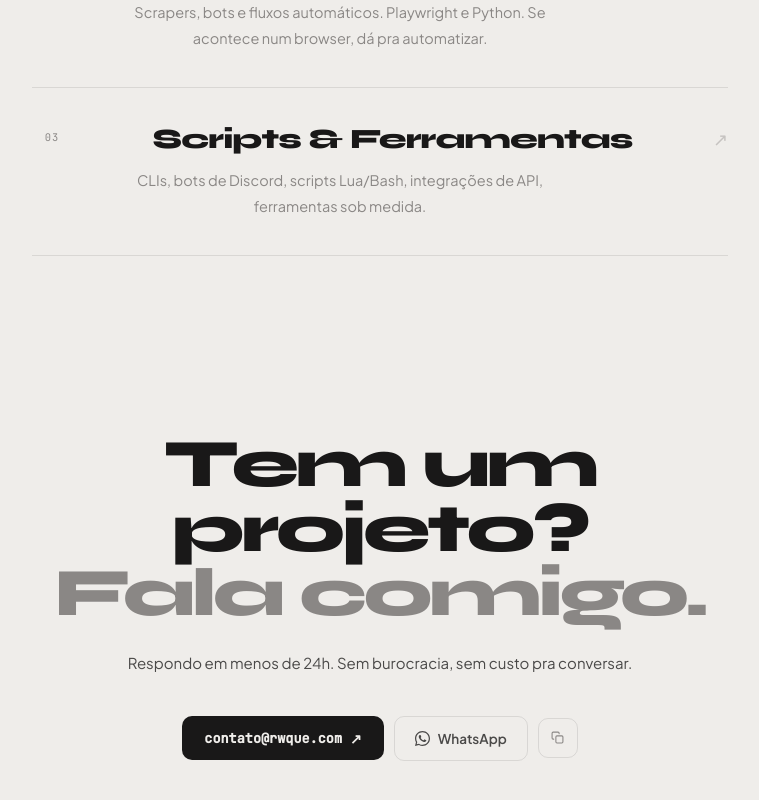
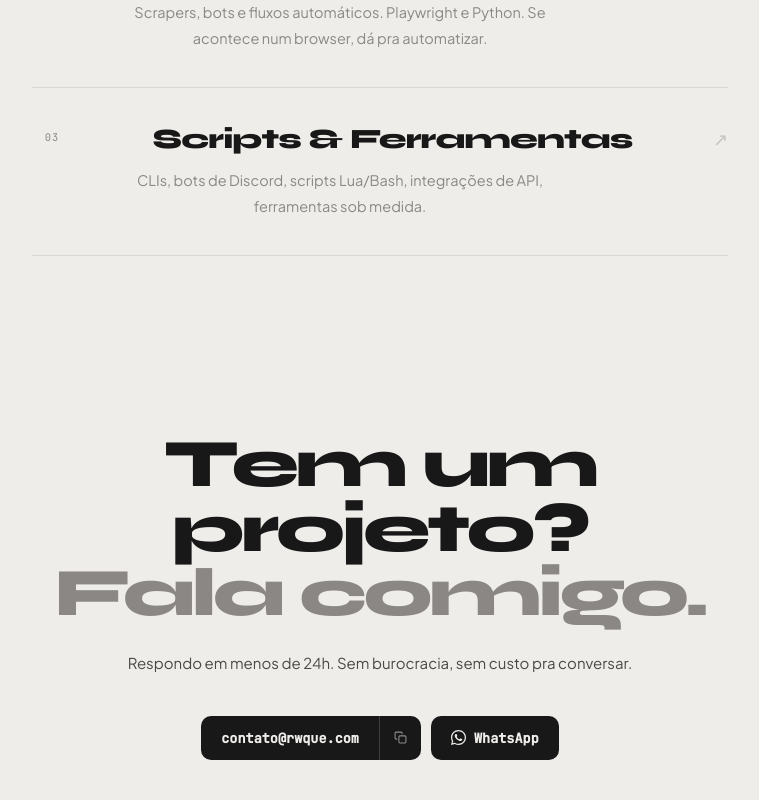
Before and after one commit to isKuyo/Port, a Next.js app: page / in a window 1280 px wide. Shown: the part 1958-2758 px from the top of the page, without its empty margins (260-1019 px from the left). Built offline with nearby package versions, Linux system fonts and the light colour scheme.

Commit message:
feat: mobile fixes, parallax boost, whatsapp/email buttons, no hash urls

```diff
--- a/src/app/globals.css
+++ b/src/app/globals.css
@@ -23,3 +23,39 @@ body {
 ::-webkit-scrollbar-thumb { background: var(--border); }
 a { color: inherit; text-decoration: none; }
 button { font-family: inherit; cursor: pointer; border: none; background: none; padding: 0; }
+
+/* ── Mobile ── */
+@media (max-width: 640px) {
+  /* floating cards: hide middle ones that overlap text on mobile */
+  .floating-cards { pointer-events: none; }
+  .floating-card-mid { display: none !important; }
+  .floating-cards img { width: 65px !important; height: 65px !important; }
+
+  /* hero title smaller */
+  .hero-title { font-size: clamp(52px, 14vw, 80px) !important; }
+
+  /* hero subtitle */
+  .hero-sub { font-size: 15px !important; }
+
+  /* hero CTA stack vertically */
+  .hero-cta { flex-direction: column !important; align-items: center !important; }
+
+  /* sections padding */
+  .section-inner { padding: 72px 24px !important; }
+
+  /* sobre stats: wrap */
+  .stats-row { flex-wrap: wrap !important; gap: 24px !important; }
+
+  /* servicos grid: single col */
+  .services-grid { grid-template-columns: 1fr !important; }
+
+  /* contato buttons: stack */
+  .contato-btns { flex-direction: column !important; align-items: stretch !important; }
+  .contato-btns > * { justify-content: center !important; }
+
+  /* nav: hide nav links on mobile */
+  .nav-links { display: none !important; }
+
+  /* sobre headline */
+  .sobre-headline { font-size: clamp(28px, 8vw, 44px) !important; }
+}
--- a/src/app/page.tsx
+++ b/src/app/page.tsx
@@ -52,7 +52,7 @@ const CARDS = [
     w: 110, h: 110,
     top: "10%", left: "5%",
     rotate: -8,
-    factorX: -0.028, factorY: -0.018,
+    factorX: -0.056, factorY: -0.036,
     scrollX: 55, scrollY: 35,
     lang: "JavaScript",
   },
@@ -61,7 +61,7 @@ const CARDS = [
     w: 110, h: 110,
     top: "6%", right: "7%",
     rotate: 7,
-    factorX: 0.022, factorY: -0.025,
+    factorX: 0.044, factorY: -0.05,
     scrollX: -55, scrollY: 35,
     lang: "TypeScript",
   },
@@ -70,27 +70,30 @@ const CARDS = [
     w: 100, h: 100,
     top: "52%", left: "3%",
     rotate: -5,
-    factorX: -0.018, factorY: 0.022,
+    factorX: -0.036, factorY: 0.044,
     scrollX: 45, scrollY: 0,
     lang: "Python",
+    mid: true,
   },
   {
     // mid-right → converge: move left
     w: 110, h: 110,
     top: "44%", right: "4%",
     rotate: 5,
-    factorX: 0.032, factorY: 0.015,
+    factorX: 0.064, factorY: 0.03,
     scrollX: -45, scrollY: 0,
     lang: "React",
+    mid: true,
   },
   {
     // bottom-left → converge: move right + up
     w: 100, h: 100,
     bottom: "10%", left: "9%",
     rotate: 11,
-    factorX: -0.015, factorY: 0.03,
+    factorX: -0.03, factorY: 0.06,
     scrollX: 40, scrollY: -30,
     lang: "Lua",
+    mid: false,
   },
 ];
 
@@ -148,6 +151,7 @@ function FloatingCard({
         alignItems: "center",
         justifyContent: "center",
       }}
+      className={card.mid ? "floating-card-mid" : undefined}
     >
       {LANG_ICONS[card.lang]}
     </motion.div>
@@ -226,21 +230,21 @@ export default function Home() {
           rwque
         </span>
 
-        <div style={{ display: "flex", alignItems: "center", gap: 28 }}>
+        <div className="nav-links" style={{ display: "flex", alignItems: "center", gap: 28 }}>
           {[
-            { label: "Sobre", href: "#sobre" },
-            { label: "Serviços", href: "#servicos" },
-            { label: "Contato", href: "#contato" },
-          ].map(({ label, href }) => (
-            <a
-              key={href}
-              href={href}
-              style={{ fontSize: 13, color: "var(--text-3)", transition: "color 0.15s" }}
+            { label: "Sobre", id: "sobre" },
+            { label: "Serviços", id: "servicos" },
+            { label: "Contato", id: "contato" },
+          ].map(({ label, id }) => (
+            <button
+              key={id}
+              onClick={() => document.getElementById(id)?.scrollIntoView({ behavior: "smooth" })}
+              style={{ fontSize: 13, color: "var(--text-3)", transition: "color 0.15s", background: "none", border: "none", cursor: "pointer", padding: 0 }}
               onMouseEnter={(e) => ((e.currentTarget as HTMLElement).style.color = "var(--text)")}
               onMouseLeave={(e) => ((e.currentTarget as HTMLElement).style.color = "var(--text-3)")}
             >
               {label}
-            </a>
+            </button>
           ))}
         </div>
         <div />
@@ -261,9 +265,11 @@ export default function Home() {
         }}
       >
         {/* floating cards */}
+        <div className="floating-cards" style={{ position: "absolute", inset: 0, pointerEvents: "none" }}>
           {CARDS.map((card) => (
             <FloatingCard key={card.lang} card={card} mx={curX} my={curY} scrollY={scrollY} />
           ))}
+        </div>
 
         {/* hero title — centered, on top */}
         <div
@@ -319,9 +325,10 @@ export default function Home() {
               gap: 12,
               pointerEvents: "auto",
             }}
+            className="hero-cta"
           >
-            <a
-              href="#contato"
+            <button
+              onClick={() => document.getElementById("contato")?.scrollIntoView({ behavior: "smooth" })}
               style={{
                 padding: "10px 26px",
                 background: "var(--text)",
@@ -331,14 +338,16 @@ export default function Home() {
                 fontWeight: 600,
                 letterSpacing: "-0.01em",
                 transition: "opacity 0.15s",
+                border: "none",
+                cursor: "pointer",
               }}
               onMouseEnter={(e) => ((e.currentTarget as HTMLElement).style.opacity = "0.8")}
               onMouseLeave={(e) => ((e.currentTarget as HTMLElement).style.opacity = "1")}
             >
               Falar comigo
-            </a>
-            <a
-              href="#servicos"
+            </button>
+            <button
+              onClick={() => document.getElementById("servicos")?.scrollIntoView({ behavior: "smooth" })}
               style={{
                 padding: "10px 26px",
                 border: "1px solid rgba(25,24,24,0.18)",
@@ -353,7 +362,7 @@ export default function Home() {
               onMouseLeave={(e) => ((e.currentTarget as HTMLElement).style.borderColor = "rgba(25,24,24,0.18)")}
             >
               Ver serviços
-            </a>
+            </button>
           </motion.div>
         </div>
 
@@ -387,6 +396,7 @@ export default function Home() {
       {/* ── SOBRE ── */}
       <section
         id="sobre"
+        className="section-inner"
         style={{
           borderTop: "1px solid var(--border)",
           padding: "96px 32px",
@@ -425,13 +435,13 @@ export default function Home() {
             Sou dev há 3 anos, comecei em jogos (Lua, C++, C#) e hoje foco em
             sites e lojas pra clientes reais. Trabalho com React, Next.js e Node.js no front e back,
             e Python quando preciso automatizar algo.
-            Entrego rápido, sem enrolação, orçamento por escopo, sem mensalidade.
+            Entrego rápido, sem enrolação, orçamento por escopo ou mensalidade.
           </p>
         </Reveal>
 
         {/* stats row */}
         <Reveal delay={0.15}>
-          <div style={{ display: "flex", borderTop: "1px solid var(--border)", width: "100%", alignItems: "stretch" }}>
+          <div className="stats-row" style={{ display: "flex", borderTop: "1px solid var(--border)", width: "100%", alignItems: "stretch" }}>
             {[
               { n: "3",   l: "Anos de experiência", node: null },
               { n: "20+", l: "Projetos entregues", node: null },
@@ -474,6 +484,7 @@ export default function Home() {
       {/* ── SERVIÇOS ── */}
       <section
         id="servicos"
+        className="section-inner"
         style={{
           borderTop: "1px solid var(--border)",
           padding: "96px 32px",
@@ -556,6 +567,7 @@ export default function Home() {
       {/* ── CONTATO ── */}
       <section
         id="contato"
+        className="section-inner"
         style={{
           padding: "80px 32px 120px",
           maxWidth: 760,
@@ -589,77 +601,49 @@ export default function Home() {
         </Reveal>
 
         <Reveal delay={0.1}>
-          <div style={{ display: "flex", alignItems: "center", gap: 10 }}>
+          <div className="contato-btns" style={{ display: "flex", alignItems: "center", gap: 10 }}>
+            {/* Email + copy grouped */}
+            <div style={{ display: "flex", borderRadius: 10, overflow: "hidden", background: "var(--text)" }}>
               <a
                 href="mailto:contato@rwque.com"
                 style={{
                   display: "flex", alignItems: "center", gap: 8,
-                padding: "13px 22px",
-                background: "var(--text)",
+                  padding: "13px 20px",
                   color: "var(--bg)",
-                borderRadius: 10,
-                fontSize: 14,
+                  fontSize: 13.5,
                   fontWeight: 600,
+                  fontFamily: "var(--font-mono)",
                   transition: "opacity 0.15s",
                 }}
                 onMouseEnter={(e) => ((e.currentTarget as HTMLElement).style.opacity = "0.8")}
                 onMouseLeave={(e) => ((e.currentTarget as HTMLElement).style.opacity = "1")}
               >
-              <span style={{ fontFamily: "var(--font-mono)", fontSize: 13.5 }}>contato@rwque.com</span>
-              <span>↗</span>
+                contato@rwque.com
               </a>
-
-            <a
-              href="https://wa.me/5531972039690"
-              target="_blank"
-              rel="noopener noreferrer"
-              style={{
-                display: "flex", alignItems: "center", gap: 8,
-                padding: "13px 20px",
-                border: "1px solid var(--border)",
-                borderRadius: 10,
-                fontSize: 13.5,
-                fontWeight: 600,
-                color: "var(--text-2)",
-                transition: "border-color 0.15s, color 0.15s",
-              }}
-              onMouseEnter={(e) => { (e.currentTarget as HTMLElement).style.borderColor = "rgba(25,24,24,0.35)"; (e.currentTarget as HTMLElement).style.color = "var(--text)"; }}
-              onMouseLeave={(e) => { (e.currentTarget as HTMLElement).style.borderColor = "var(--border)"; (e.currentTarget as HTMLElement).style.color = "var(--text-2)"; }}
-            >
-              <svg width="15" height="15" viewBox="0 0 24 24" fill="currentColor" xmlns="http://www.w3.org/2000/svg">
-                <path d="M17.472 14.382c-.297-.149-1.758-.867-2.03-.967-.273-.099-.471-.148-.67.15-.197.297-.767.966-.94 1.164-.173.199-.347.223-.644.075-.297-.15-1.255-.463-2.39-1.475-.883-.788-1.48-1.761-1.653-2.059-.173-.297-.018-.458.13-.606.134-.133.298-.347.446-.52.149-.174.198-.298.298-.497.099-.198.05-.371-.025-.52-.075-.149-.669-1.612-.916-2.207-.242-.579-.487-.5-.669-.51-.173-.008-.371-.01-.57-.01-.198 0-.52.074-.792.372-.272.297-1.04 1.016-1.04 2.479 0 1.462 1.065 2.875 1.213 3.074.149.198 2.096 3.2 5.077 4.487.709.306 1.262.489 1.694.625.712.227 1.36.195 1.871.118.571-.085 1.758-.719 2.006-1.413.248-.694.248-1.289.173-1.413-.074-.124-.272-.198-.57-.347z"/>
-                <path d="M12 0C5.373 0 0 5.373 0 12c0 2.123.554 4.117 1.523 5.849L0 24l6.335-1.501A11.955 11.955 0 0012 24c6.627 0 12-5.373 12-12S18.627 0 12 0zm0 22c-1.886 0-3.655-.502-5.187-1.378l-.371-.22-3.763.891.952-3.668-.242-.38A9.938 9.938 0 012 12C2 6.477 6.477 2 12 2s10 4.477 10 10-4.477 10-10 10z"/>
-              </svg>
-              WhatsApp
-            </a>
-
               <motion.button
                 onClick={copy}
                 whileTap={{ scale: 0.95 }}
                 title="Copiar e-mail"
                 style={{
-                width: 40, height: 40,
                   display: "flex", alignItems: "center", justifyContent: "center",
-                border: "1px solid var(--border)",
-                borderRadius: 10,
-                background: copied ? "rgba(25,24,24,0.06)" : "transparent",
-                color: copied ? "var(--text)" : "var(--text-3)",
+                  padding: "13px 14px",
+                  borderLeft: "1px solid rgba(239,237,234,0.18)",
+                  background: "transparent",
+                  color: copied ? "rgba(239,237,234,0.95)" : "rgba(239,237,234,0.55)",
                   cursor: "pointer",
-                transition: "color 0.15s, background 0.15s, border-color 0.15s",
+                  transition: "color 0.15s",
                   flexShrink: 0,
                 }}
-              onMouseEnter={(e) => { if (!copied) (e.currentTarget as HTMLElement).style.borderColor = "rgba(25,24,24,0.3)"; }}
-              onMouseLeave={(e) => { if (!copied) (e.currentTarget as HTMLElement).style.borderColor = "var(--border)"; }}
               >
                 <AnimatePresence mode="wait">
                   {copied ? (
-                  <motion.span key="ok" initial={{ opacity: 0, scale: 0.8 }} animate={{ opacity: 1, scale: 1 }} exit={{ opacity: 0 }}>
+                    <motion.span key="ok" style={{ display: "flex" }} initial={{ opacity: 0, scale: 0.8 }} animate={{ opacity: 1, scale: 1 }} exit={{ opacity: 0 }}>
                       <svg width="13" height="13" viewBox="0 0 24 24" fill="none" stroke="currentColor" strokeWidth="2.5" strokeLinecap="round" strokeLinejoin="round">
                         <polyline points="20 6 9 17 4 12" />
                       </svg>
                     </motion.span>
                   ) : (
-                  <motion.span key="cp" initial={{ opacity: 0 }} animate={{ opacity: 1 }} exit={{ opacity: 0 }}>
+                    <motion.span key="cp" style={{ display: "flex" }} initial={{ opacity: 0 }} animate={{ opacity: 1 }} exit={{ opacity: 0 }}>
                       <svg width="13" height="13" viewBox="0 0 24 24" fill="none" stroke="currentColor" strokeWidth="2" strokeLinecap="round" strokeLinejoin="round">
                         <rect x="9" y="9" width="13" height="13" rx="2" />
                         <path d="M5 15H4a2 2 0 0 1-2-2V4a2 2 0 0 1 2-2h9a2 2 0 0 1 2 2v1" />
@@ -668,6 +652,33 @@ export default function Home() {
                   )}
                 </AnimatePresence>
               </motion.button>
+            </div>
+
+            {/* WhatsApp — mesmo estilo mas fundo escuro */}
+            <a
+              href="https://wa.me/5531972039690"
+              target="_blank"
+              rel="noopener noreferrer"
+              style={{
+                display: "flex", alignItems: "center", gap: 8,
+                padding: "13px 20px",
+                background: "var(--text)",
+                color: "var(--bg)",
+                borderRadius: 10,
+                fontSize: 13.5,
+                fontWeight: 600,
+                fontFamily: "var(--font-mono)",
+                transition: "opacity 0.15s",
+              }}
+              onMouseEnter={(e) => ((e.currentTarget as HTMLElement).style.opacity = "0.8")}
+              onMouseLeave={(e) => ((e.currentTarget as HTMLElement).style.opacity = "1")}
+            >
+              <svg width="15" height="15" viewBox="0 0 24 24" fill="currentColor" xmlns="http://www.w3.org/2000/svg">
+                <path d="M17.472 14.382c-.297-.149-1.758-.867-2.03-.967-.273-.099-.471-.148-.67.15-.197.297-.767.966-.94 1.164-.173.199-.347.223-.644.075-.297-.15-1.255-.463-2.39-1.475-.883-.788-1.48-1.761-1.653-2.059-.173-.297-.018-.458.13-.606.134-.133.298-.347.446-.52.149-.174.198-.298.298-.497.099-.198.05-.371-.025-.52-.075-.149-.669-1.612-.916-2.207-.242-.579-.487-.5-.669-.51-.173-.008-.371-.01-.57-.01-.198 0-.52.074-.792.372-.272.297-1.04 1.016-1.04 2.479 0 1.462 1.065 2.875 1.213 3.074.149.198 2.096 3.2 5.077 4.487.709.306 1.262.489 1.694.625.712.227 1.36.195 1.871.118.571-.085 1.758-.719 2.006-1.413.248-.694.248-1.289.173-1.413-.074-.124-.272-.198-.57-.347z"/>
+                <path d="M12 0C5.373 0 0 5.373 0 12c0 2.123.554 4.117 1.523 5.849L0 24l6.335-1.501A11.955 11.955 0 0012 24c6.627 0 12-5.373 12-12S18.627 0 12 0zm0 22c-1.886 0-3.655-.502-5.187-1.378l-.371-.22-3.763.891.952-3.668-.242-.38A9.938 9.938 0 012 12C2 6.477 6.477 2 12 2s10 4.477 10 10-4.477 10-10 10z"/>
+              </svg>
+              WhatsApp
+            </a>
           </div>
         </Reveal>
       </section>
```
Lines whose indentation alone changed are shown as unchanged.
